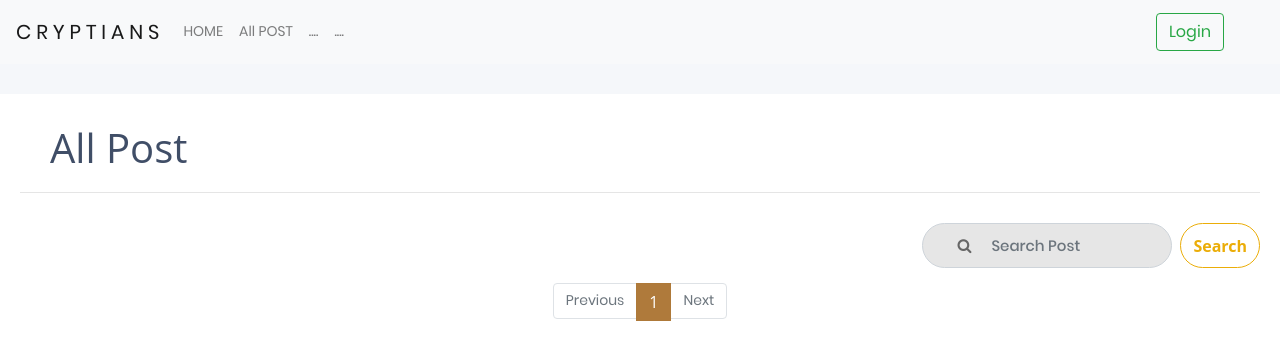
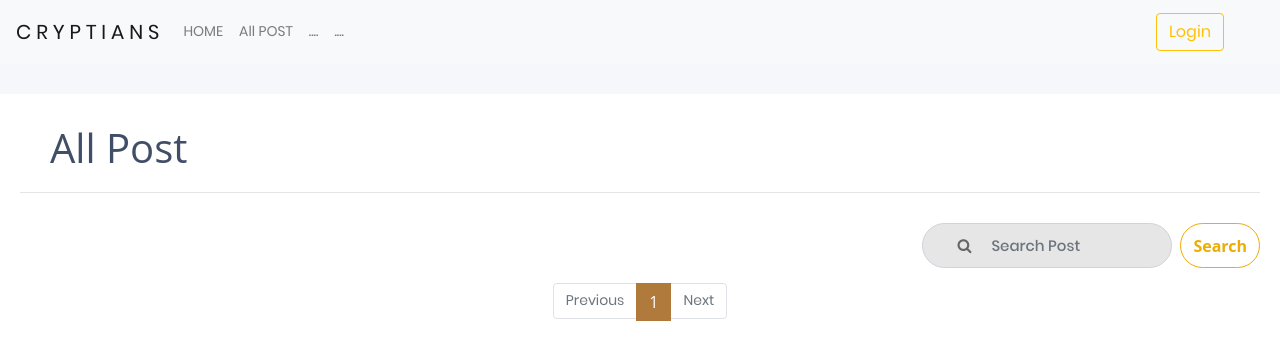
Before and after one commit to mark47546/Cryptians, a Django app: page /allPost/ in a window 1280 px wide. Shown: the top 340 px of the page. Run offline with Django 3.2, Linux system fonts and the light colour scheme; data that the repository does not hold is empty; some libraries are stand-ins or nearby versions.

Commit message:
change login btn color

```diff
--- a/templates/index.html
+++ b/templates/index.html
@@ -61,7 +61,7 @@
                 <a class="dropdown-item" href="/logout">Logout</a>
               </div>
             {% else %}
-              <a href="/login" class="btn btn-outline-success" role="button" aria-pressed="true">Login</a>
+              <a href="/login" class="btn btn-outline-warning" role="button" aria-pressed="true">Login</a>
             {% endif %}
           </div>
           <!-- <a class="btn btn-outline-success" style="position: absolute; right: 0;"
```
